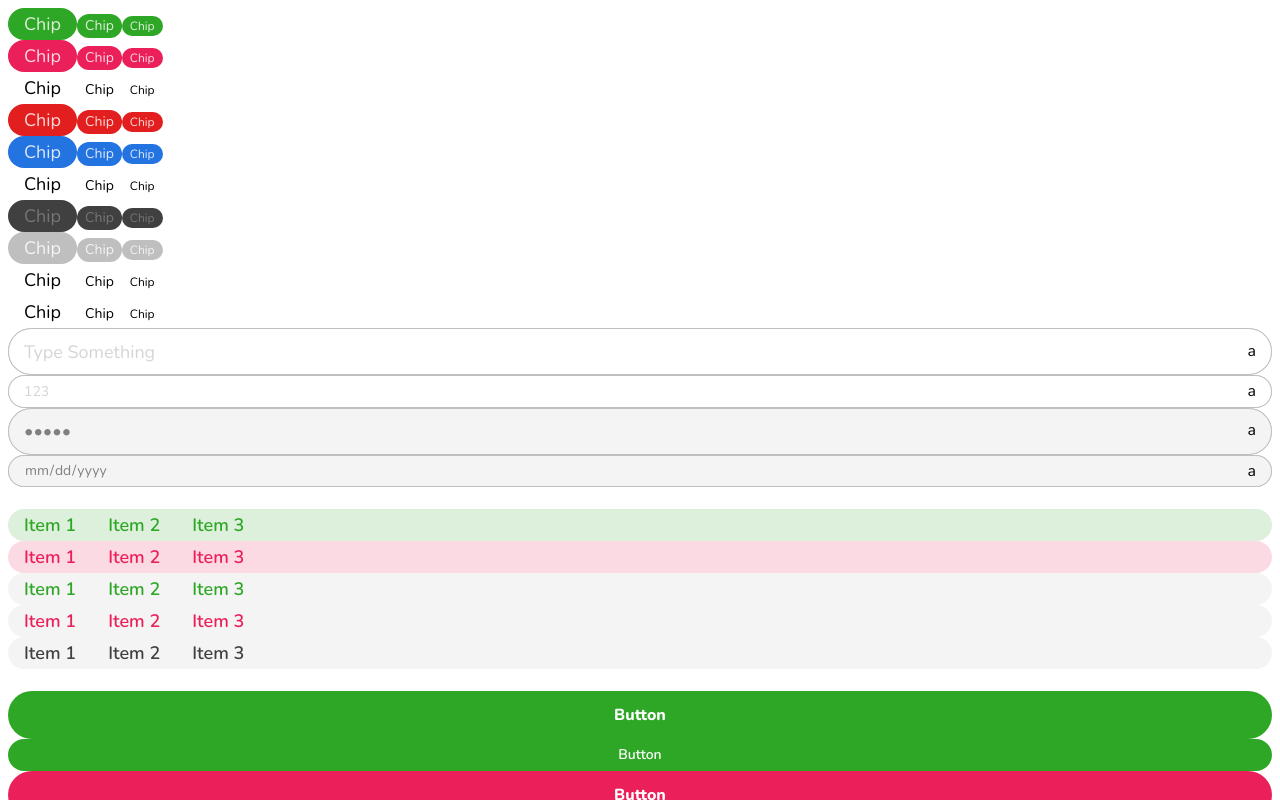
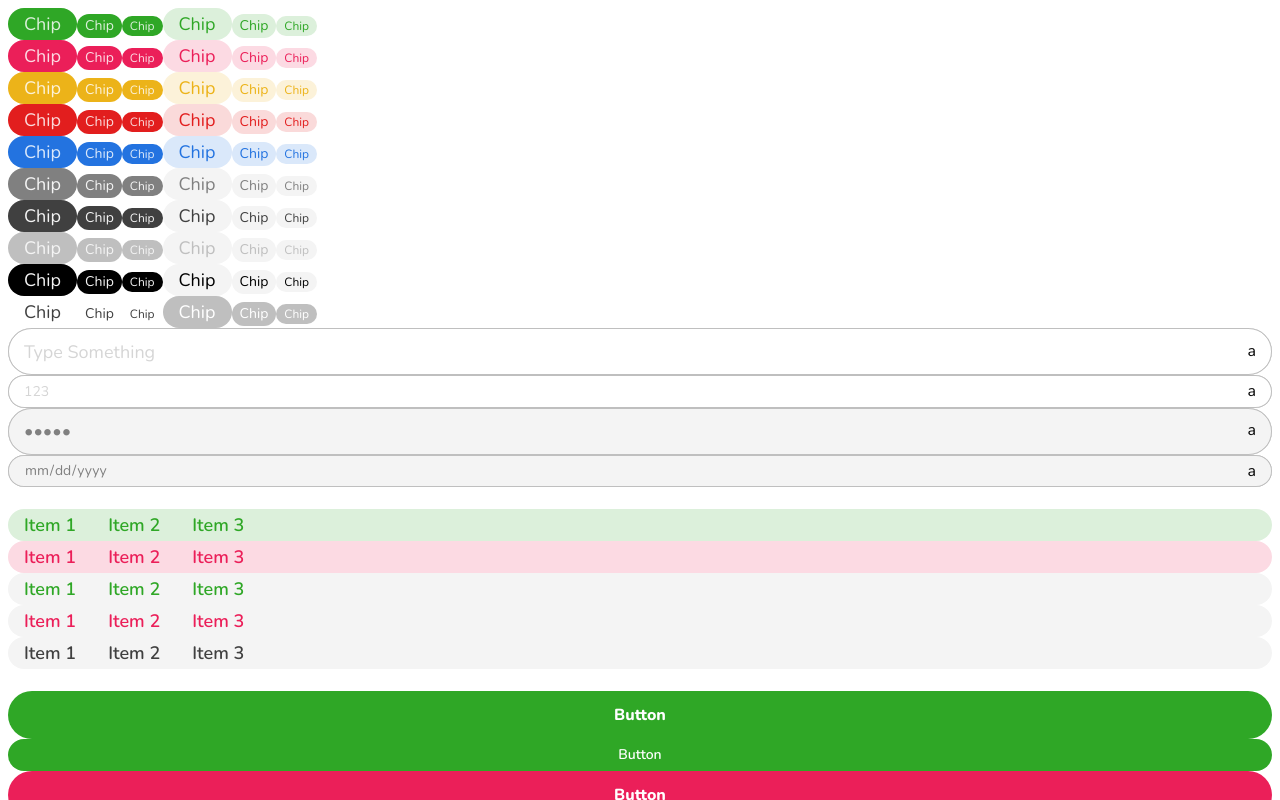
Before and after one commit to gugarosp/vegreen, a React (Create React App) app: page / in a window 1280 px wide. Shown: the top 800 px of the page. Built offline with nearby package versions, Linux system fonts and the light colour scheme.

Commit message:
Chip element completed

```diff
--- a/src/App.js
+++ b/src/App.js
@@ -15,42 +15,72 @@ function App() {
       <Chip type="active" size="large" status="primary">Chip</Chip>
       <Chip type="active" size="medium" status="primary">Chip</Chip>
       <Chip type="active" size="small" status="primary">Chip</Chip>
+      <Chip type="inactive" size="large" status="primary">Chip</Chip>
+      <Chip type="inactive" size="medium" status="primary">Chip</Chip>
+      <Chip type="inactive" size="small" status="primary">Chip</Chip>
       <br />
       <Chip type="active" size="large" status="secondary">Chip</Chip>
       <Chip type="active" size="medium" status="secondary">Chip</Chip>
       <Chip type="active" size="small" status="secondary">Chip</Chip>
+      <Chip type="inactive" size="large" status="secondary">Chip</Chip>
+      <Chip type="inactive" size="medium" status="secondary">Chip</Chip>
+      <Chip type="inactive" size="small" status="secondary">Chip</Chip>
       <br />
-      <Chip type="active" size="large" status="alert">Chip</Chip>
-      <Chip type="active" size="medium" status="alert">Chip</Chip>
-      <Chip type="active" size="small" status="alert">Chip</Chip>
+      <Chip type="active" size="large" status="warning">Chip</Chip>
+      <Chip type="active" size="medium" status="warning">Chip</Chip>
+      <Chip type="active" size="small" status="warning">Chip</Chip>
+      <Chip type="inactive" size="large" status="warning">Chip</Chip>
+      <Chip type="inactive" size="medium" status="warning">Chip</Chip>
+      <Chip type="inactive" size="small" status="warning">Chip</Chip>
       <br />
       <Chip type="active" size="large" status="danger">Chip</Chip>
       <Chip type="active" size="medium" status="danger">Chip</Chip>
       <Chip type="active" size="small" status="danger">Chip</Chip>
+      <Chip type="inactive" size="large" status="danger">Chip</Chip>
+      <Chip type="inactive" size="medium" status="danger">Chip</Chip>
+      <Chip type="inactive" size="small" status="danger">Chip</Chip>
       <br />
       <Chip type="active" size="large" status="info">Chip</Chip>
       <Chip type="active" size="medium" status="info">Chip</Chip>
       <Chip type="active" size="small" status="info">Chip</Chip>
+      <Chip type="inactive" size="large" status="info">Chip</Chip>
+      <Chip type="inactive" size="medium" status="info">Chip</Chip>
+      <Chip type="inactive" size="small" status="info">Chip</Chip>
       <br />
       <Chip type="active" size="large" status="neutral">Chip</Chip>
       <Chip type="active" size="medium" status="neutral">Chip</Chip>
       <Chip type="active" size="small" status="neutral">Chip</Chip>
+      <Chip type="inactive" size="large" status="neutral">Chip</Chip>
+      <Chip type="inactive" size="medium" status="neutral">Chip</Chip>
+      <Chip type="inactive" size="small" status="neutral">Chip</Chip>
       <br />
       <Chip type="active" size="large" status="murky">Chip</Chip>
       <Chip type="active" size="medium" status="murky">Chip</Chip>
       <Chip type="active" size="small" status="murky">Chip</Chip>
+      <Chip type="inactive" size="large" status="murky">Chip</Chip>
+      <Chip type="inactive" size="medium" status="murky">Chip</Chip>
+      <Chip type="inactive" size="small" status="murky">Chip</Chip>
       <br />
       <Chip type="active" size="large" status="clear">Chip</Chip>
       <Chip type="active" size="medium" status="clear">Chip</Chip>
       <Chip type="active" size="small" status="clear">Chip</Chip>
+      <Chip type="inactive" size="large" status="clear">Chip</Chip>
+      <Chip type="inactive" size="medium" status="clear">Chip</Chip>
+      <Chip type="inactive" size="small" status="clear">Chip</Chip>
       <br />
-      <Chip type="active" size="large" status="blak">Chip</Chip>
-      <Chip type="active" size="medium" status="blak">Chip</Chip>
-      <Chip type="active" size="small" status="blak">Chip</Chip>
+      <Chip type="active" size="large" status="black">Chip</Chip>
+      <Chip type="active" size="medium" status="black">Chip</Chip>
+      <Chip type="active" size="small" status="black">Chip</Chip>
+      <Chip type="inactive" size="large" status="black">Chip</Chip>
+      <Chip type="inactive" size="medium" status="black">Chip</Chip>
+      <Chip type="inactive" size="small" status="black">Chip</Chip>
       <br />
       <Chip type="active" size="large" status="white">Chip</Chip>
       <Chip type="active" size="medium" status="white">Chip</Chip>
       <Chip type="active" size="small" status="white">Chip</Chip>
+      <Chip type="inactive" size="large" status="white">Chip</Chip>
+      <Chip type="inactive" size="medium" status="white">Chip</Chip>
+      <Chip type="inactive" size="small" status="white">Chip</Chip>
 
       <br />
 
--- a/src/elements/Chip/Chip.scss
+++ b/src/elements/Chip/Chip.scss
@@ -16,9 +16,9 @@
         color: var(--color-secondary-lighter-500);
     }
 
-    &.chip-alert {
-        background-color: var(--color-alert);
-        color: var(--color-alert-lighter-500);
+    &.chip-warning {
+        background-color: var(--color-warning);
+        color: var(--color-warning-lighter-500);
     }
 
     &.chip-danger {
@@ -32,13 +32,13 @@
     }
 
     &.chip-neutral {
-        background-color: var(--color-neutral);
-        color: var(--color-neutral-lighter-500);
+        background-color: var(--color-gray);
+        color: var(--color-clear-lighter-500);
     }
 
     &.chip-murky {
         background-color: var(--color-murky);
-        color: var(--color-murky-lighter-500);
+        color: var(--color-clear-lighter-500);
     }
 
     &.chip-clear {
@@ -48,12 +48,64 @@
 
     &.chip-black {
         background-color: var(--color-black);
-        color: var(--color-black-lighter-500);
+        color: var(--color-clear-lighter-500);
     }
 
     &.chip-white {
         background-color: var(--color-white);
-        color: var(--color-white-lighter-500);
+        color: var(--color-murky);
+    }
+}
+
+.chip-inactive {
+    &.chip-primary {
+        background-color: var(--color-primary-lighter-500);
+        color: var(--color-primary);
+    }
+
+    &.chip-secondary {
+        background-color: var(--color-secondary-lighter-500);
+        color: var(--color-secondary);
+    }
+
+    &.chip-warning {
+        background-color: var(--color-warning-lighter-500);
+        color: var(--color-warning);
+    }
+
+    &.chip-danger {
+        background-color: var(--color-danger-lighter-500);
+        color: var(--color-danger);
+    }
+
+    &.chip-info {
+        background-color: var(--color-info-lighter-500);
+        color: var(--color-info);
+    }
+
+    &.chip-neutral {
+        background-color: var(--color-clear-lighter-500);
+        color: var(--color-gray);
+    }
+
+    &.chip-murky {
+        background-color: var(--color-clear-lighter-500);
+        color: var(--color-murky);
+    }
+
+    &.chip-clear {
+        background-color: var(--color-clear-lighter-500);
+        color: var(--color-clear);
+    }
+
+    &.chip-black {
+        background-color: var(--color-clear-lighter-500);
+        color: var(--color-black);
+    }
+
+    &.chip-white {
+        background-color: var(--color-clear);
+        color: var(--color-white);
     }
 }
 
```
